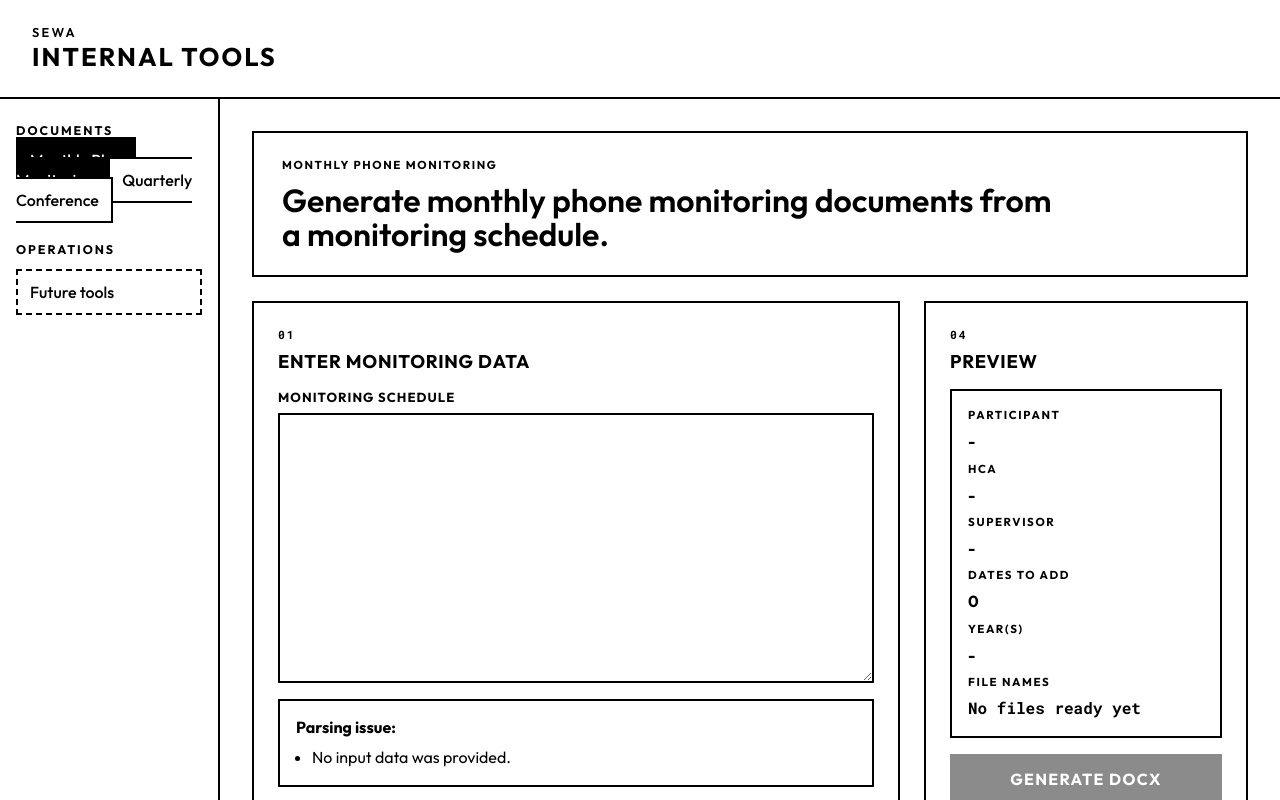
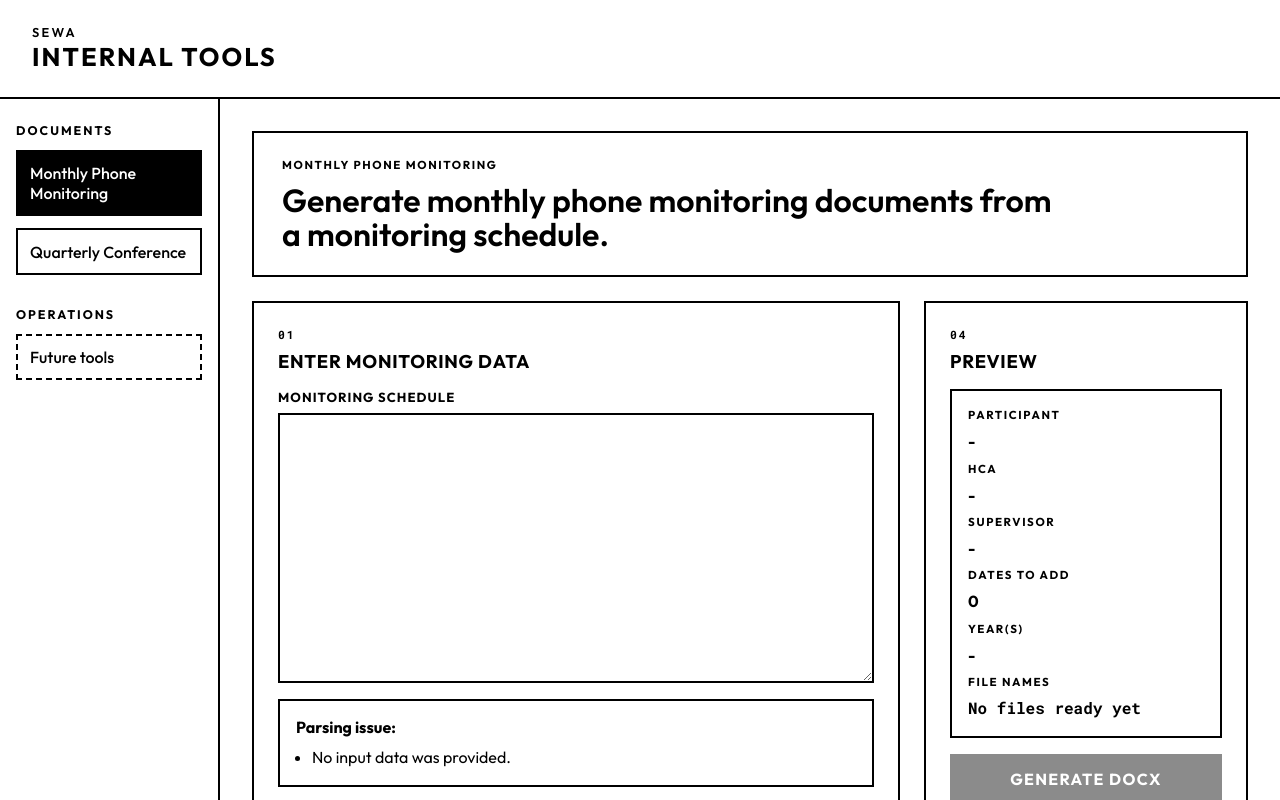
Before and after one commit to Chitrakat/RasunaInternalTools, a Next.js app in the folder sewa-tool/: page / in a window 1280 px wide. Shown: the top 800 px of the page. Built offline with nearby package versions, Linux system fonts and the light colour scheme.

Commit message:
feat: enhance nav-item styling for improved layout and readability

```diff
--- a/sewa-tool/src/app/globals.css
+++ b/sewa-tool/src/app/globals.css
@@ -99,11 +99,15 @@ a {
 }
 
 .nav-item {
+  display: block;
+  width: 100%;
   padding: 0.7rem 0.75rem;
   border: 2px solid var(--color-border);
   font-weight: 500;
+  line-height: 1.25;
   margin-bottom: 0.75rem;
   background: #fff;
+  overflow-wrap: anywhere;
 }
 
 .nav-item.active {
```
